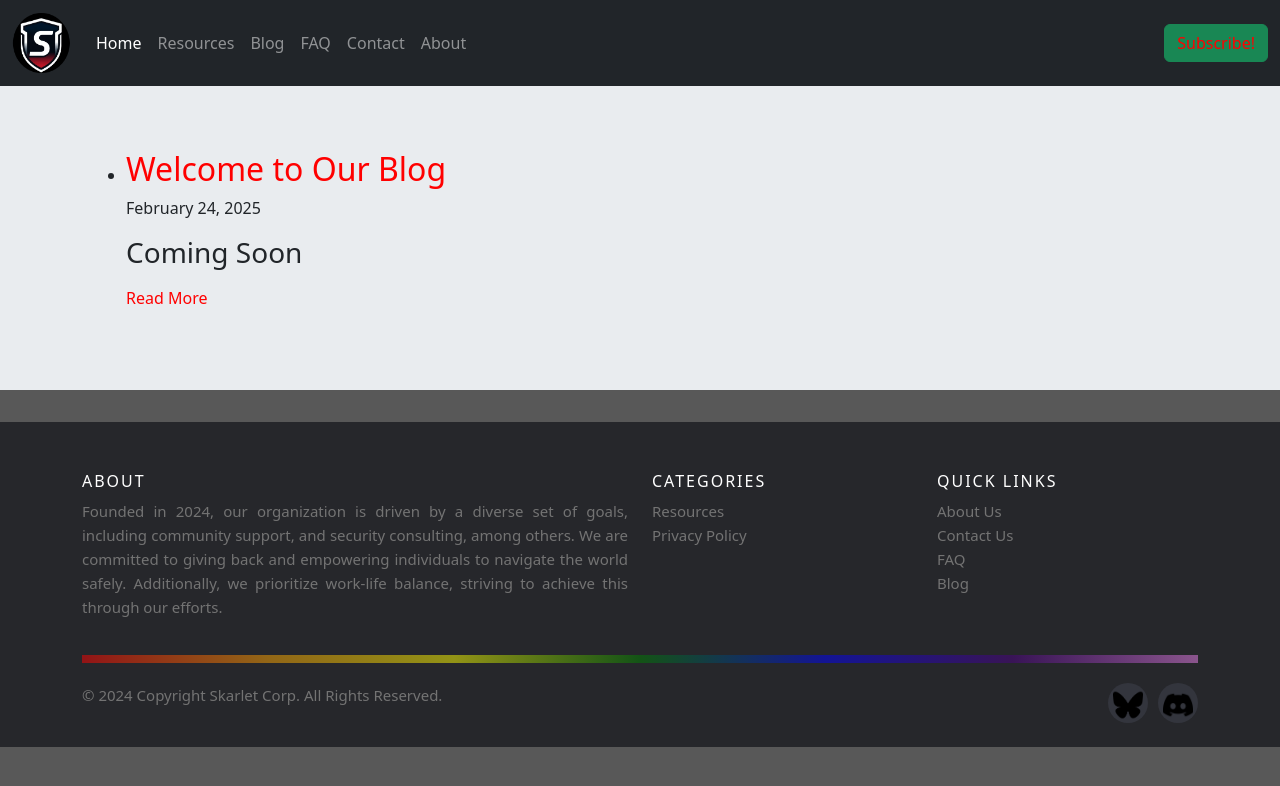
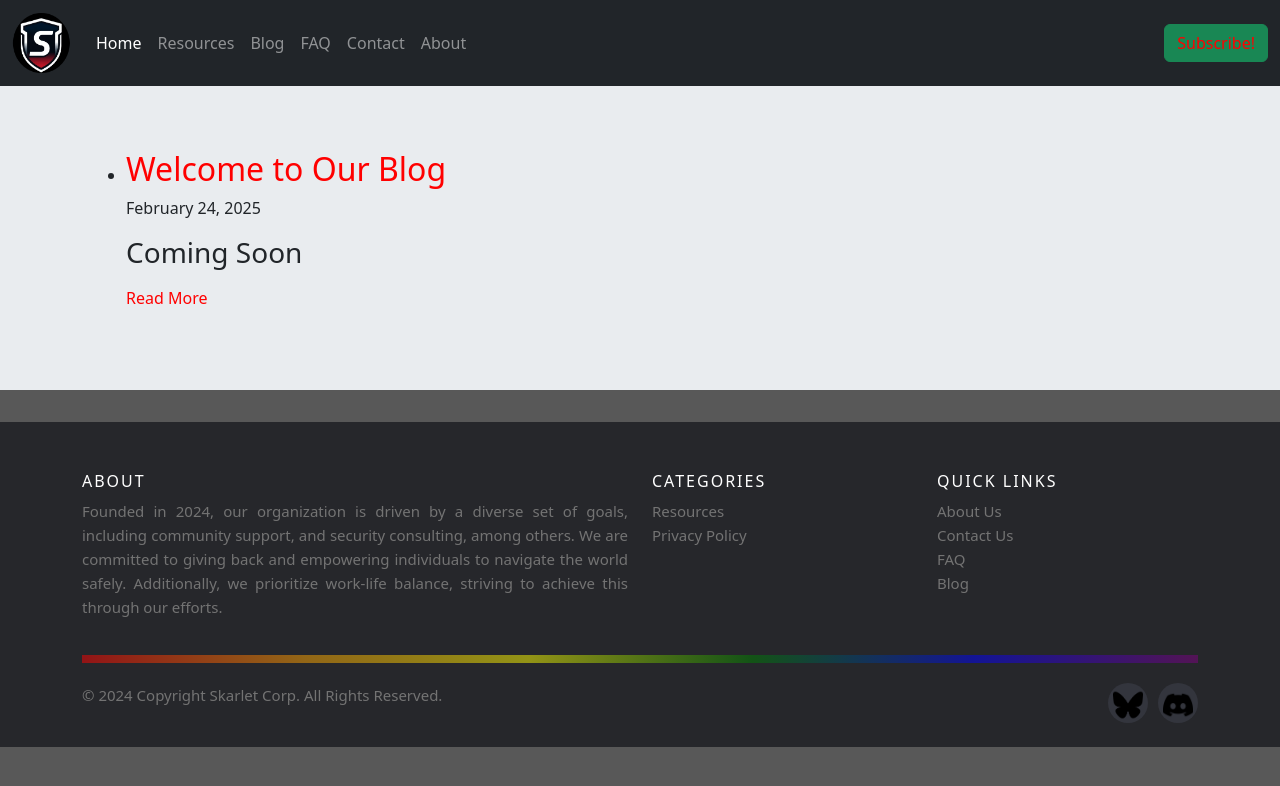
Before and after one commit to SkarletTeam/skarlet, a Jekyll site: the page built from blog.md, in a window 1280 px wide. Shown: the top 786 px of the page. Built offline with Jekyll 4.4.1, drawn with Linux system fonts in a browser that asks for light colours; a script that is not in the unit is left out.

Commit message:
Update style.css

```diff
--- a/css/style.css
+++ b/css/style.css
@@ -287,8 +287,7 @@ img {
               yellow,
               green,
               blue,
-              indigo,
-              violet);
+              purple);
   margin: 20px 0;
 }
 </style>
```
